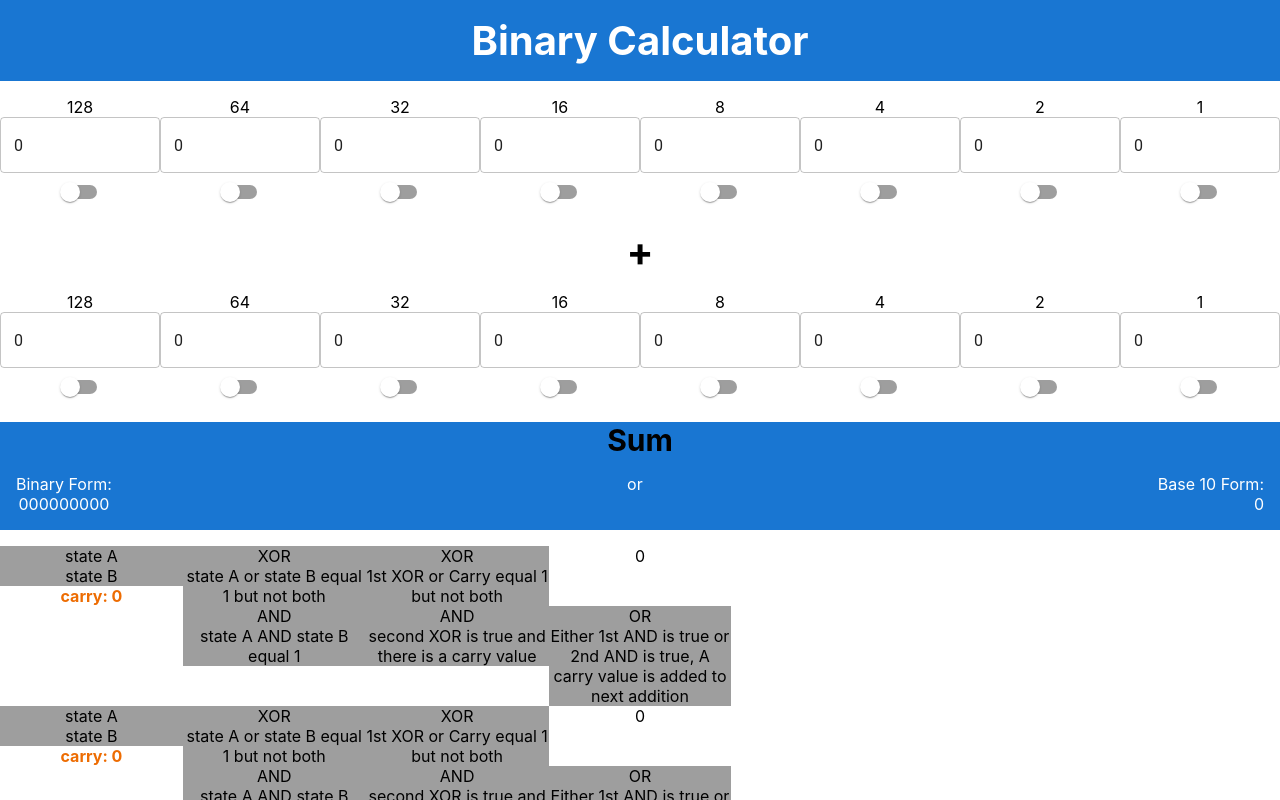
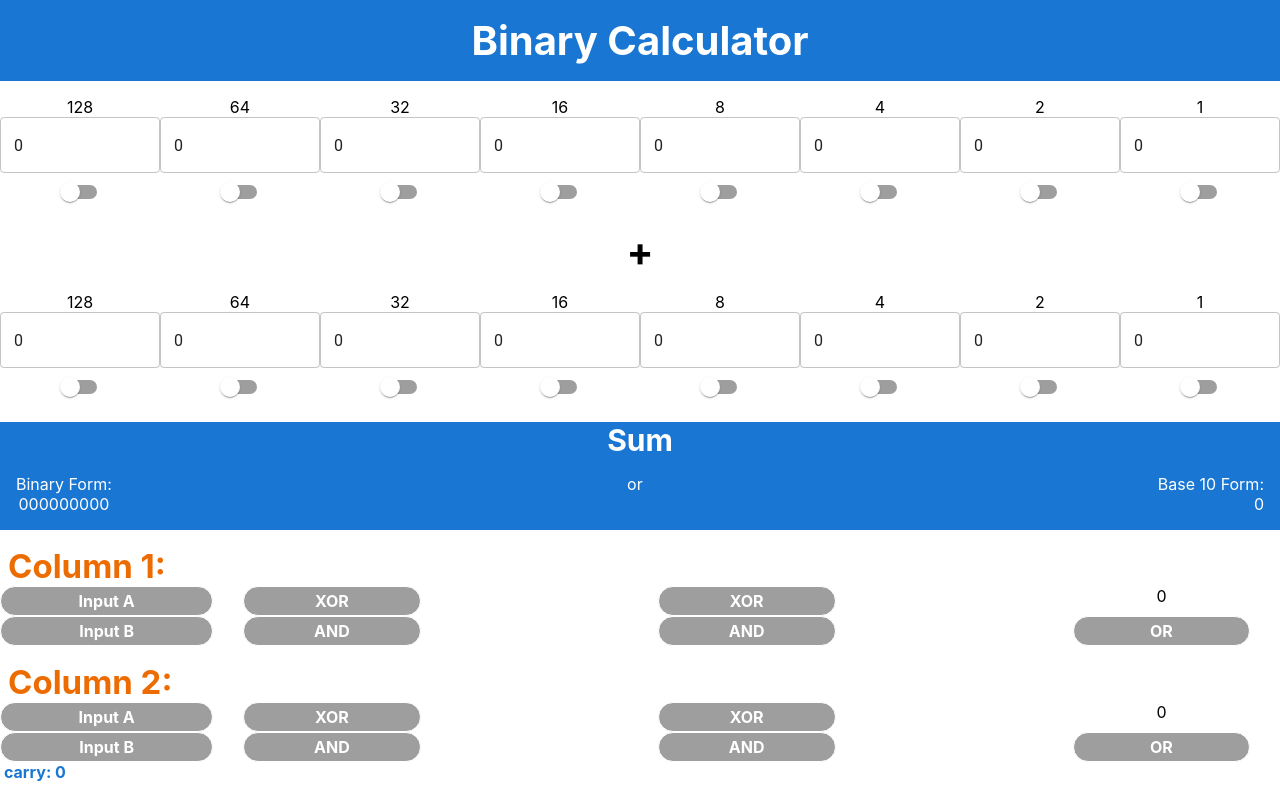
Before and after one commit to michael-williamson/binary_calculator, a React (Create React App) app: page / in a window 1280 px wide. Shown: the top 800 px of the page. Built offline with nearby package versions, Linux system fonts and the light colour scheme.

Commit message:
now displaying arrows between logic gate container

```diff
--- a/package.json
+++ b/package.json
@@ -5,6 +5,8 @@
   "dependencies": {
     "@emotion/react": "^11.5.0",
     "@emotion/styled": "^11.3.0",
+    "@material-ui/icons": "^4.11.2",
+    "@mui/icons-material": "^5.0.5",
     "@mui/material": "^5.0.4",
     "@mui/styles": "^5.0.2",
     "@testing-library/jest-dom": "^5.14.1",
--- a/src/components/flowComponents/FlowContainer.js
+++ b/src/components/flowComponents/FlowContainer.js
@@ -10,6 +10,7 @@ export const FlowContainer = (props) => {
       flowDiagramCompArray.push(
         <FlowDiagram
           key={i}
+          column={i}
           flowDiagram={`flowDiagram${i + 1}`}
           binaryStateObject={binaryStateObject}
         />
@@ -17,5 +18,9 @@ export const FlowContainer = (props) => {
     }
     return flowDiagramCompArray;
   };
-  return <Grid container>{renderFlowDiagrams()}</Grid>;
+  return (
+    <Grid container spacing={2}>
+      {renderFlowDiagrams()}
+    </Grid>
+  );
 };
--- a/src/components/flowComponents/FlowDiagram.js
+++ b/src/components/flowComponents/FlowDiagram.js
@@ -1,5 +1,7 @@
 import React from "react";
 import { Grid, Box } from "@mui/material";
+import ArrowRightAltIcon from "@mui/icons-material/ArrowRightAlt";
+import SubdirectoryArrowRightIcon from "@mui/icons-material/SubdirectoryArrowRight";
 
 export const FlowDiagram = (props) => {
   const {
@@ -7,6 +9,7 @@ export const FlowDiagram = (props) => {
     binaryStateObject: {
       [flowDiagram]: { binaryStateA, binaryStateB, carry, sum },
     },
+    column,
   } = props;
 
   const firstXOR = (binaryStateA, binaryStateB) => {
@@ -45,81 +48,142 @@ export const FlowDiagram = (props) => {
     return xOR && carry;
   };
 
+  const boxAllStyles = {
+    border: 1,
+    borderRadius: 7,
+    borderColor: "primary.main",
+    color: "primary.main",
+    fontWeight: "bold",
+    p: 0.5,
+  };
+
   return (
-    <Grid container>
-      <Grid container item wrap="nowrap">
+    <Grid container item>
+      <Grid item xs={12}>
+        <Box
+          fontSize={33}
+          fontWeight="bold"
+          color="warning.main"
+          textAlign="left"
+          pl={1}
+        >{`Column ${column + 1}:`}</Box>
+      </Grid>
       <Grid container item xs={2} direction="column">
         <Grid item>
-            <Box bgcolor={binaryStateA ? "secondary.main" : "text.disabled"}>
-              state A
+          <Box
+            bgcolor={binaryStateA ? "secondary.main" : "text.disabled"}
+            {...boxAllStyles}
+          >
+            Input A
           </Box>
         </Grid>
         <Grid item>
-            <Box bgcolor={binaryStateB ? "secondary.main" : "text.disabled"}>
-              state B
-            </Box>
-          </Grid>
-          <Grid item xs={2}>
-            <Box color="warning.main" fontWeight="bold">
-              carry: {carry ? "1" : "0"}
+          <Box
+            bgcolor={binaryStateB ? "secondary.main" : "text.disabled"}
+            {...boxAllStyles}
+          >
+            Input B
           </Box>
         </Grid>
       </Grid>
-        <Grid container item>
-          <Grid container item>
-            <Grid item xs={2}>
+      <Grid container item xs={10}>
+        <Grid container item justifyContent="space-around" xs={12}>
+          <Grid container item xs={4} justifyContent="space-between">
+            <Grid item xs={6}>
               <Box
                 bgcolor={
                   firstXOR(binaryStateA, binaryStateB)
                     ? "secondary.main"
                     : "text.disabled"
                 }
+                {...boxAllStyles}
               >
                 <Box>XOR</Box>
-                <Box>state A or state B equal 1 but not both</Box>
               </Box>
             </Grid>
-            <Grid item xs={2}>
+            {firstXOR(binaryStateA, binaryStateB) && (
+              <Grid item>
+                <Box>
+                  <ArrowRightAltIcon color="secondary" />
+                </Box>
+              </Grid>
+            )}
+          </Grid>
+          <Grid container item xs={4} justifyContent="space-between">
+            <Grid item xs={6}>
               <Box
                 bgcolor={
                   secondXOR(binaryStateA, binaryStateB, carry)
                     ? "secondary.main"
                     : "text.disabled"
                 }
+                {...boxAllStyles}
               >
                 <Box>XOR</Box>
-                <Box>1st XOR or Carry equal 1 but not both</Box>
               </Box>
+            </Grid>
+            {secondXOR(binaryStateA, binaryStateB, carry) && (
+              <Grid item xs={6}>
+                <Box>
+                  <ArrowRightAltIcon color="secondary" />
+                </Box>
+              </Grid>
+            )}
           </Grid>
           <Grid item xs={2}>
             <Box>{sum ? "1" : "0"}</Box>
           </Grid>
         </Grid>
-          <Grid>
-            <Grid container item wrap="nowrap">
-              <Grid item xs={2}>
+        <Grid container item justifyContent="space-around" xs={12}>
+          <Grid container item xs={4} justifyContent="space-between">
+            <Grid item xs={6}>
               <Box
                 bgcolor={
                   firstAND(binaryStateA, binaryStateB)
                     ? "secondary.main"
                     : "text.disabled"
                 }
+                {...boxAllStyles}
               >
                 <Box>AND</Box>
-                  <Box>state A AND state B equal 1</Box>
               </Box>
             </Grid>
+            {firstAND(binaryStateA, binaryStateB) && (
+              <Grid item xs={12}>
+                <Box>
+                  <SubdirectoryArrowRightIcon color="secondary" />
+                </Box>
+              </Grid>
+            )}
+            {secondAND(binaryStateA, binaryStateB, carry) && (
               <Grid item xs={2}>
+                <Box>
+                  <SubdirectoryArrowRightIcon color="secondary" />
+                </Box>
+              </Grid>
+            )}
+          </Grid>
+          <Grid container item xs={4}>
+            <Grid item xs={6}>
               <Box
                 bgcolor={
                   secondAND(binaryStateA, binaryStateB, carry)
                     ? "secondary.main"
                     : "text.disabled"
                 }
+                {...boxAllStyles}
               >
                 <Box>AND</Box>
-                  <Box>second XOR is true and there is a carry value</Box>
               </Box>
+            </Grid>
+            {(secondAND(binaryStateA, binaryStateB, carry) ||
+              firstAND(binaryStateA, binaryStateB)) && (
+              <Grid item xs={6}>
+                <Box>
+                  <ArrowRightAltIcon color="secondary" />
+                </Box>
+              </Grid>
+            )}
           </Grid>
           <Grid item xs={2}>
             <Box
@@ -129,18 +193,25 @@ export const FlowDiagram = (props) => {
                   ? "secondary.main"
                   : "text.disabled"
               }
+              {...boxAllStyles}
             >
               <Box>OR</Box>
-                  <Box>
-                    Either 1st AND is true or 2nd AND is true, A carry value is
-                    added to next addition
-                  </Box>
             </Box>
           </Grid>
         </Grid>
       </Grid>
+      {column + 1 > 1 && (
+        <Grid item xs={12}>
+          <Box
+            color="secondary.main"
+            fontWeight="bold"
+            textAlign="left"
+            pl={0.5}
+          >
+            carry: {carry ? "1" : "0"}
+          </Box>
         </Grid>
-      </Grid>
+      )}
     </Grid>
   );
 };
--- a/src/components/resultComponents/Sum.js
+++ b/src/components/resultComponents/Sum.js
@@ -6,7 +6,7 @@ export const Sum = (props) => {
   const { binaryStateObject } = props;
   return (
     <Box my={2} bgcolor="secondary.main">
-      <Box fontSize={30} fontWeight="bold">
+      <Box fontSize={30} fontWeight="bold" color="primary.main">
         Sum
       </Box>
       <BinarySum binaryStateObject={binaryStateObject} />
```
Also changed, not shown: 1 other file (tests, documents, lock files or other folders). Lines whose indentation alone changed are shown as unchanged.
